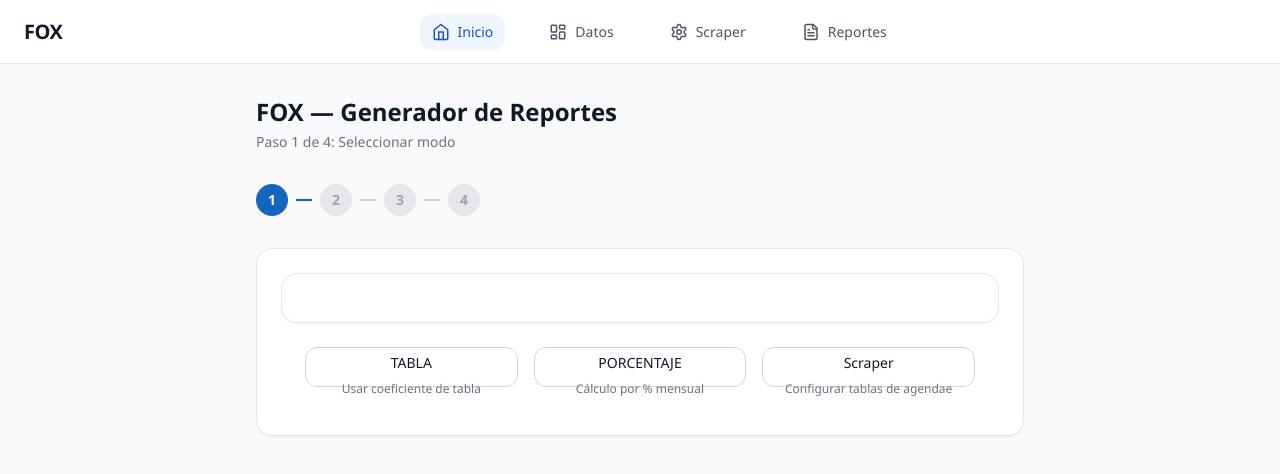
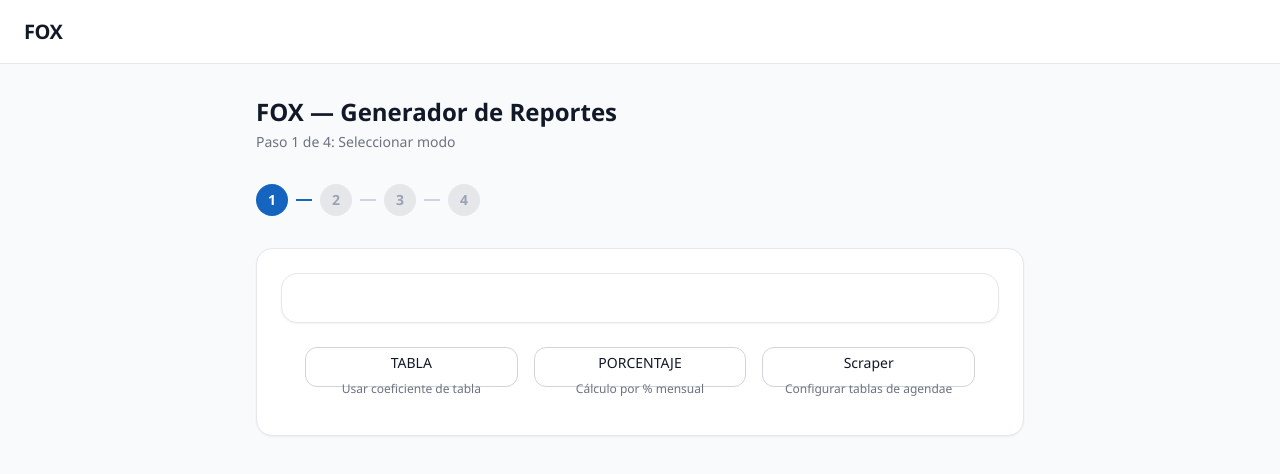
Before and after one commit to Ficusnt/FoxWeb, a React (Vite) app: page / in a window 1280 px wide. Shown: the top 474 px of the page. Built offline with nearby package versions, Linux system fonts and the light colour scheme.

Commit message:
Adding steps 9 - cleaning looks

```diff
--- a/src/components/Layout.tsx
+++ b/src/components/Layout.tsx
@@ -1,30 +1,8 @@
 import { useState } from "react"
-import { useNavigate } from "react-router-dom"
-import {
-  LayoutDashboard,
-  FileText,
-  Settings,
-  Play,
-  Home,
-  Menu,
-  X,
-} from "lucide-react"
-
-const NAV_ITEMS = [
-  { name: "Inicio", href: "/", icon: Home },
-  { name: "Datos", href: "/editor", icon: LayoutDashboard },
-  { name: "Scraper", href: "/scraper", icon: Settings },
-  { name: "Reportes", href: "/wizard", icon: FileText },
-]
+import { Menu, X } from "lucide-react"
 
 export default function Layout({ children }: { children: React.ReactNode }) {
   const [sidebarOpen, setSidebarOpen] = useState(false)
-  const navigate = useNavigate()
-
-  const isActive = (path: string) => {
-    const { pathname } = window.location
-    return pathname === path || (path !== "/" && pathname.startsWith(path))
-  }
 
   return (
     <div className="flex flex-col h-screen bg-gray-50">
@@ -41,36 +19,7 @@ export default function Layout({ children }: { children: React.ReactNode }) {
         </div>
 
         <div className="hidden md:flex items-center gap-8">
-          {NAV_ITEMS.map((item) => {
-            const Icon = item.icon
-            const active = isActive(item.href)
-            return (
-              <button
-                key={item.name}
-                onClick={() => {
-                  navigate(item.href)
-                  setSidebarOpen(false)
-                }}
-                className={`flex items-center gap-2 px-3 py-2 rounded-lg text-sm font-medium transition-colors ${
-                  active
-                    ? "bg-blue-50 text-blue-700"
-                    : "text-gray-600 hover:bg-gray-100 hover:text-gray-900"
-                }`}
-              >
-                <Icon size={18} />
-                {item.name}
-              </button>
-            )
-          })}
-        </div>
-
-        <div className="flex items-center gap-3">
-          <button
-            onClick={() => setSidebarOpen(!sidebarOpen)}
-            className="md:hidden p-2 text-gray-500 hover:text-gray-700"
-          >
-            {sidebarOpen ? <X size={20} /> : <Menu size={20} />}
-          </button>
+          {/* Top navigation is intentionally empty — the Wizard is the landing page */}
         </div>
       </nav>
 
@@ -95,40 +44,8 @@ export default function Layout({ children }: { children: React.ReactNode }) {
             </button>
           </div>
           <nav className="p-4 space-y-1">
-            {NAV_ITEMS.map((item) => {
-              const Icon = item.icon
-              const active = isActive(item.href)
-              return (
-                <button
-                  key={item.name}
-                  onClick={() => {
-                    navigate(item.href)
-                    setSidebarOpen(false)
-                  }}
-                  className={`flex items-center gap-3 px-4 py-3 rounded-lg text-sm font-medium transition-colors ${
-                    active
-                      ? "bg-blue-50 text-blue-700"
-                      : "text-gray-600 hover:bg-gray-100 hover:text-gray-900"
-                  }`}
-                >
-                  <Icon size={20} />
-                  {item.name}
-                </button>
-              )
-            })}
+            {/* Mobile nav is intentionally empty — the Wizard is the landing page */}
           </nav>
-          <div className="mt-auto p-4 border-t border-gray-200">
-            <button
-              onClick={() => {
-                navigate("/")
-                setSidebarOpen(false)
-              }}
-              className="w-full px-4 py-3 rounded-lg text-sm font-medium text-gray-600 hover:bg-gray-100 transition-colors"
-            >
-              <Home size={20} className="mr-3" />
-              Volver al inicio
-            </button>
-          </div>
         </aside>
       )}
 
```
